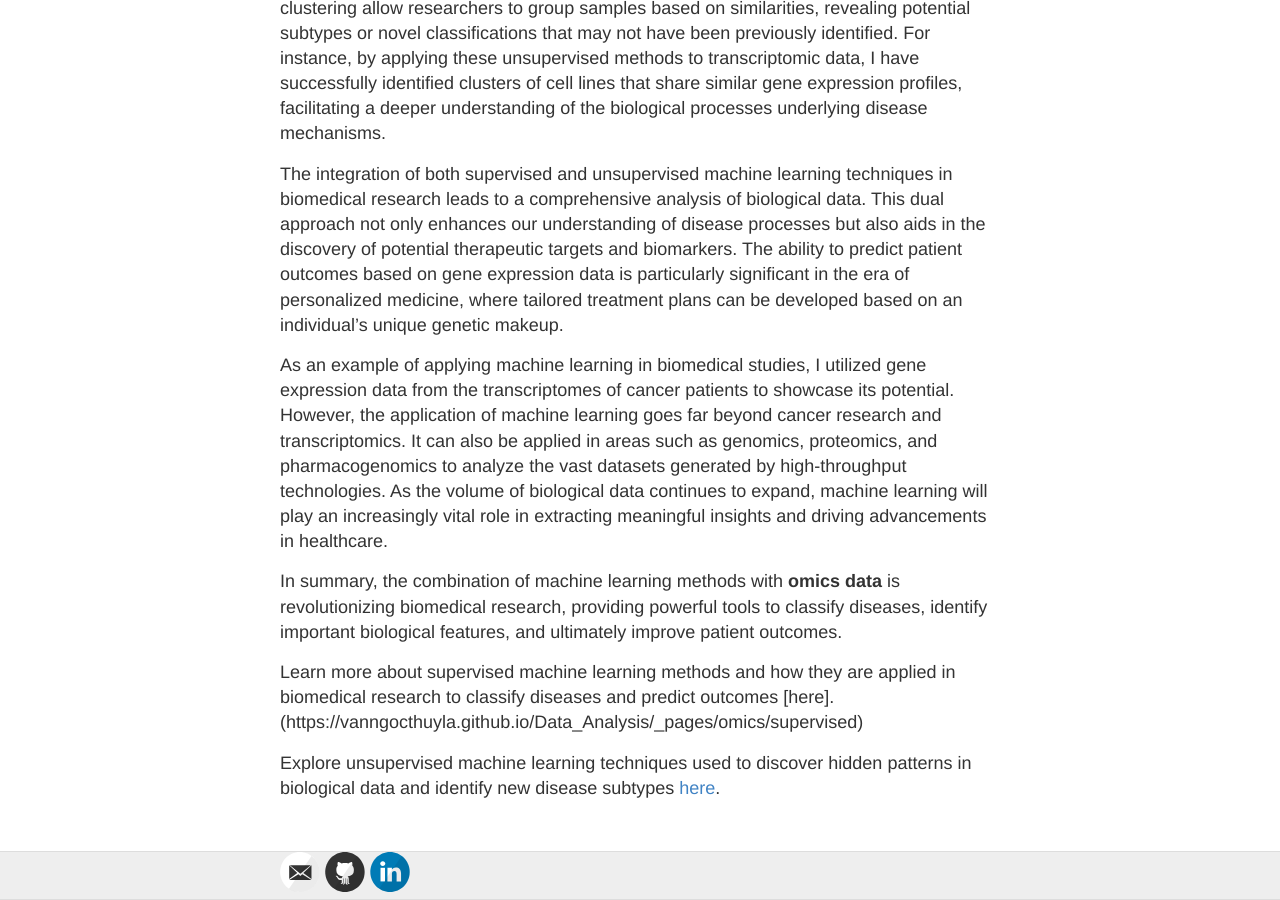
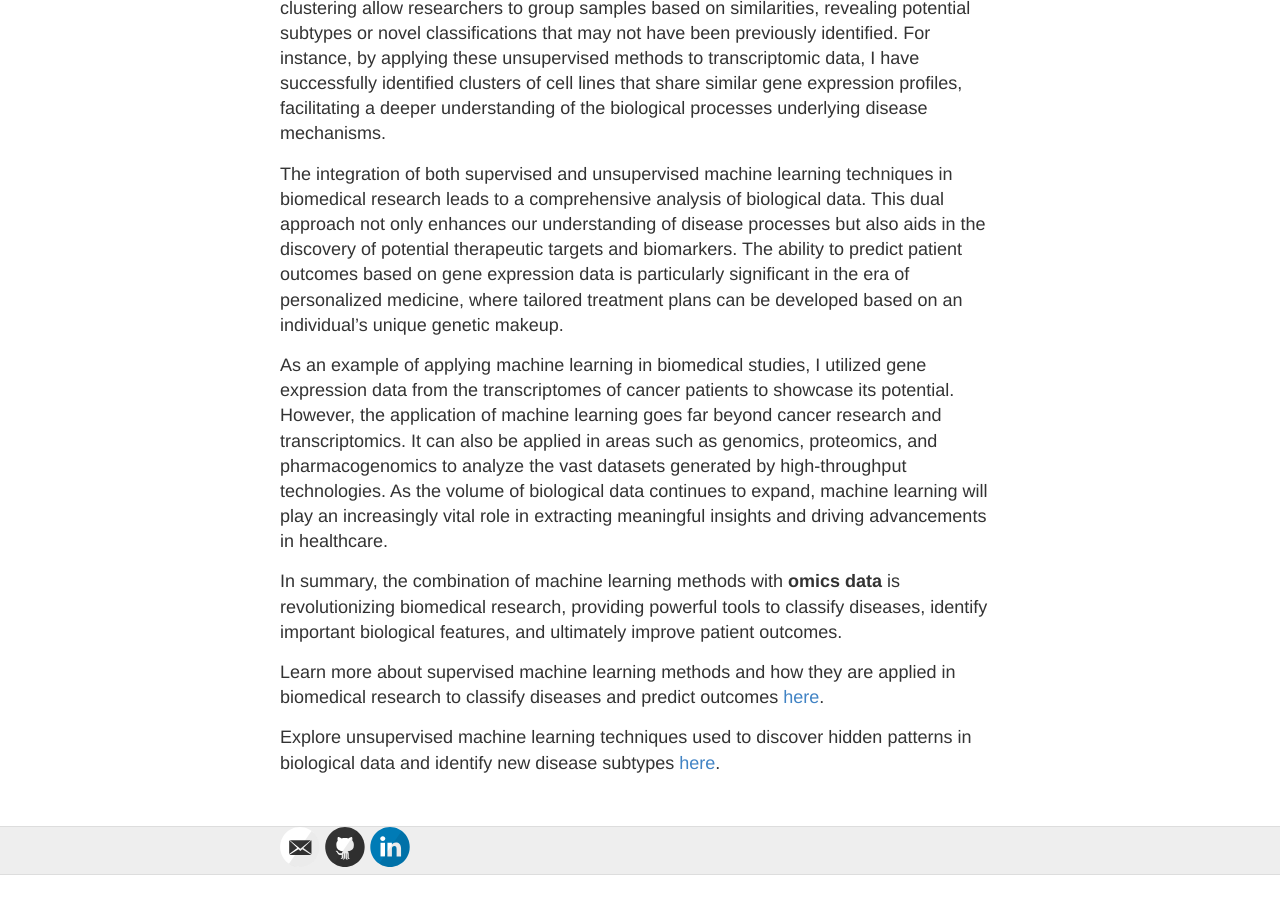
Before and after one commit to vanngocthuyla/Data_Analysis, a Jekyll site: the page built from _pages/machine_learning.md, in a window 1280 px wide and 900 px high, scrolled down 692 px. Built offline with Jekyll 4.4.1, drawn with Linux system fonts in a browser that asks for light colours; after the commit the page ends 1567 px from its top, so only the background shows below that.

Commit message:
Update machine_learning.md

```diff
--- a/_pages/machine_learning.md
+++ b/_pages/machine_learning.md
@@ -17,6 +17,6 @@ As an example of applying machine learning in biomedical studies, I utilized gen
 
 In summary, the combination of machine learning methods with **omics data** is revolutionizing biomedical research, providing powerful tools to classify diseases, identify important biological features, and ultimately improve patient outcomes.
 
-Learn more about supervised machine learning methods and how they are applied in biomedical research to classify diseases and predict outcomes [here].(https://vanngocthuyla.github.io/Data_Analysis/_pages/omics/supervised)
+Learn more about supervised machine learning methods and how they are applied in biomedical research to classify diseases and predict outcomes [here](https://vanngocthuyla.github.io/Data_Analysis/_pages/omics/supervised).
 
 Explore unsupervised machine learning techniques used to discover hidden patterns in biological data and identify new disease subtypes [here](https://vanngocthuyla.github.io/Data_Analysis/_pages/omics/unsupervised).
```
